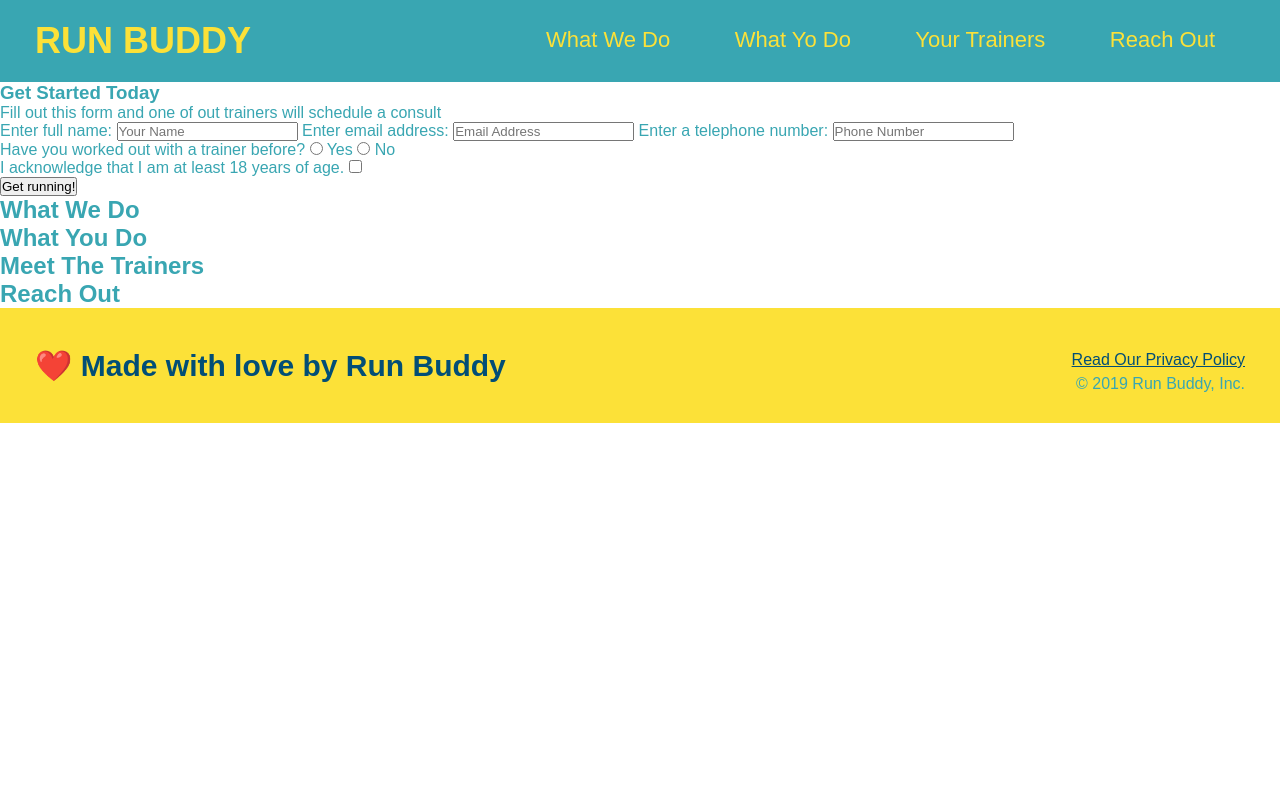
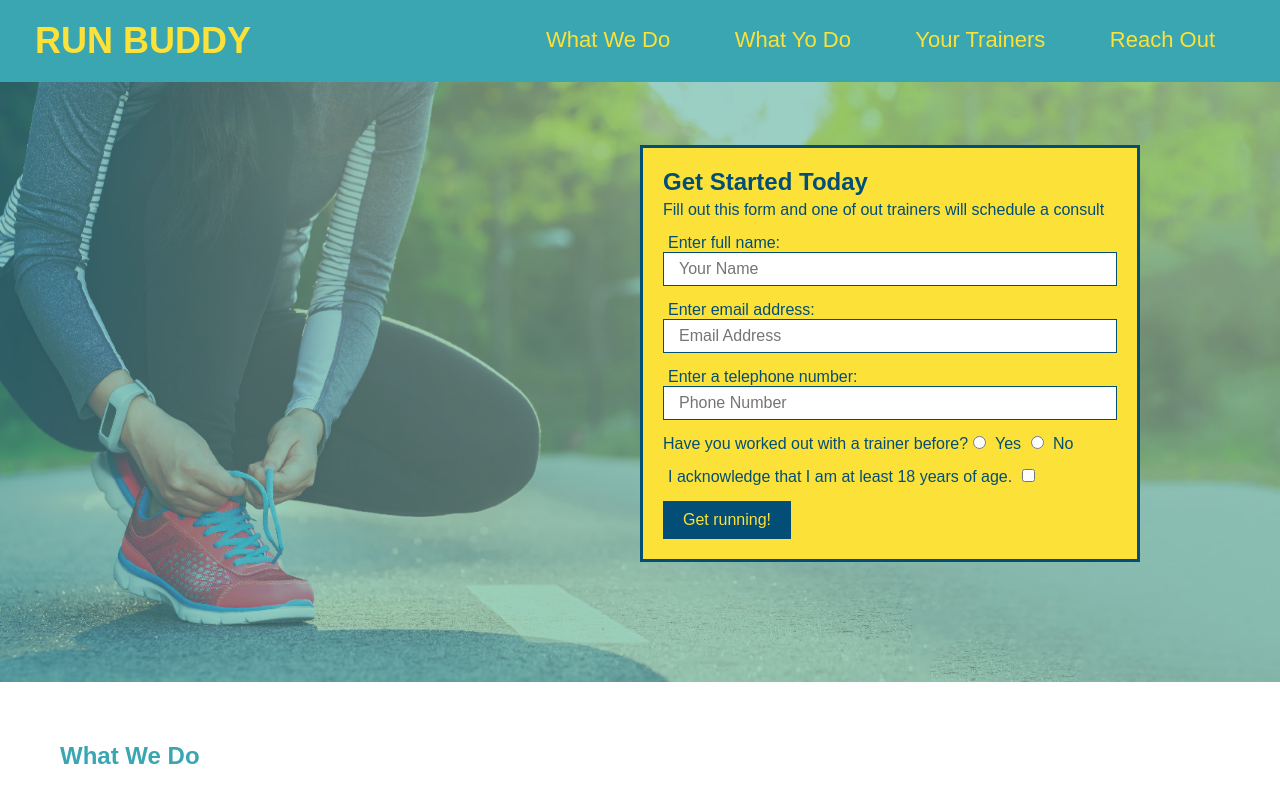
Before and after one commit to JamesACuddihy/Run-Buddy, a plain HTML site: page Index.html in a window 1280 px wide. Shown: the top 800 px of the page. Drawn offline with Linux system fonts and the light colour scheme.

Commit message:
Heading | Buttons & More Buttons

```diff
--- a/Assets/CSS/style.css
+++ b/Assets/CSS/style.css
@@ -65,3 +65,59 @@ body {
     footer a {
         color: #024e76;
     }
+
+    section {
+        padding: 60px;
+    }
+
+    /* Hero Style Start */
+    .hero {
+        background-image: url("../Images/hero-bg.jpg");
+        height: 600px;
+        background-size: cover;
+        background-position: center;
+        position: relative;
+    }
+
+    .hero-form {
+        border: 3px solid #024e76;
+        background-color: #fce138;
+        padding: 20px;
+        width: 500px;
+        color: #024e76;
+        position: absolute;
+        bottom: 120px;
+        right: 140px;
+    }
+
+    .hero-form h3 {
+        font-size: 24px;
+        margin: 0;
+    }
+
+    .hero-form p {
+        margin: 5px 0 15px 0;
+    }
+
+    .form-input {
+        border: 1px solid #024e76;
+        display: block;
+        padding: 7px 15px;
+        font-size: 16px;
+        color: #024e76;
+        width: 100%;
+        margin-bottom: 15px;
+    }
+
+    .hero-form label {
+        margin: 0 5px;
+    }
+
+    .hero-form button {
+        color: #fce138;
+        background-color: #024e76;
+        border: none;
+        padding: 10px 20px;
+        font-size: 16px;
+    }
+    /* Hero Style End */
--- a/Index.html
+++ b/Index.html
@@ -35,18 +35,18 @@
     </header>
 
     <!-- Hero/Jumbotron -->
-    <section>
-        <div>
+    <section class="hero">
+        <div class="hero-form">
             <h3>Get Started Today</h3>
             <p>Fill out this form and one of out trainers will schedule a consult</p>
             <!-- Add form element -->
             <form>
                 <label for="name">Enter full name:</label>
-                <input type="text" placeholder="Your Name" name="name" id="name"/>
+                <input type="text" placeholder="Your Name" name="name" id="name" class="form-input">
                 <label for="email">Enter email address:</label>
-                <input type="email" placeholder="Email Address" name="email" id="email"/>
+                <input type="email" placeholder="Email Address" name="email" id="email" class="form-input">
                 <label for="phone"> Enter a telephone number:</label>
-                <input type="tel" placeholder="Phone Number" name="phone" id="phone"/>
+                <input type="tel" placeholder="Phone Number" name="phone" id="phone" class="form-input">
                 <p>
                     Have you worked out with a trainer before?
                     <input type="radio" name="trainer-confirm" id="trainer-yes"/>
```
Also changed, not shown: Assets/Images/hero-bg.jpg (added).
